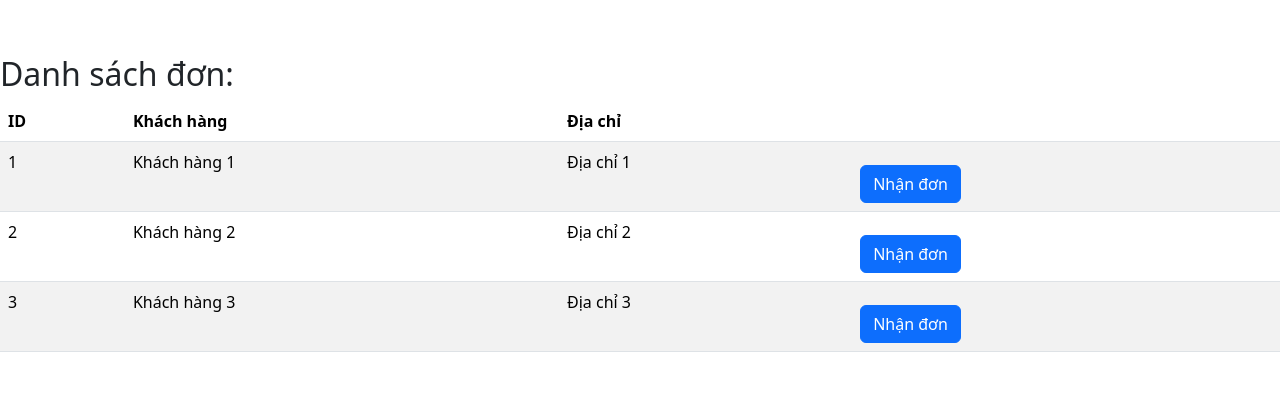
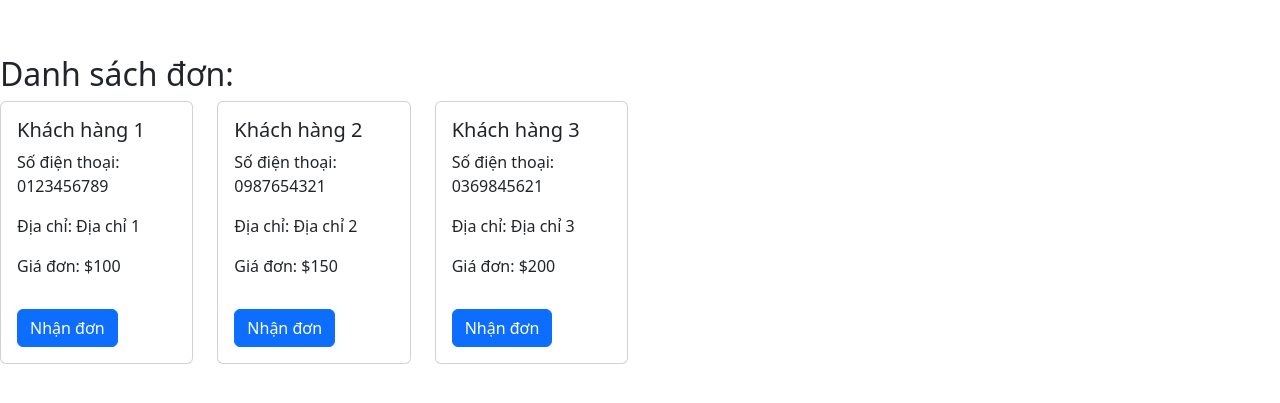
Before and after one commit to phanducmanhk65/Food-App, a React (Create React App) app in the folder frontend/: page /order in a window 1280 px wide. Shown: the part 345-748 px from the top of the page. Built offline with nearby package versions, Linux system fonts and the light colour scheme.

Commit message:
shipper page

```diff
--- a/frontend/package.json
+++ b/frontend/package.json
@@ -4,6 +4,7 @@
   "private": true,
   "dependencies": {
     "@ant-design/icons": "^5.1.4",
+    "@googlemaps/js-api-loader": "^1.16.2",
     "@testing-library/jest-dom": "^5.16.5",
     "@testing-library/react": "^13.4.0",
     "@testing-library/user-event": "^13.5.0",
--- a/frontend/src/views/shipper/OrderList.jsx
+++ b/frontend/src/views/shipper/OrderList.jsx
@@ -3,9 +3,10 @@ import 'bootstrap/dist/css/bootstrap.min.css';
 
 const OrderList = () => {
   const orders = [
-    { id: 1, customer: 'Khách hàng 1', address: 'Địa chỉ 1' },
-    { id: 2, customer: 'Khách hàng 2', address: 'Địa chỉ 2' },
-    { id: 3, customer: 'Khách hàng 3', address: 'Địa chỉ 3' },
+    { id: 1, customer: 'Khách hàng 1', phone: '0123456789', address: 'Địa chỉ 1', price: 100 },
+    { id: 2, customer: 'Khách hàng 2', phone: '0987654321', address: 'Địa chỉ 2', price: 150 },
+    { id: 3, customer: 'Khách hàng 3', phone: '0369845621', address: 'Địa chỉ 3', price: 200 },
+    // Thêm các đơn hàng khác tùy ý
   ];
 
   const handleAcceptOrder = (orderId) => {
@@ -15,28 +16,21 @@ const OrderList = () => {
   return (
     <div>
       <h2>Danh sách đơn:</h2>
-      <table className="table table-striped">
-        <thead>
-          <tr>
-            <th>ID</th>
-            <th>Khách hàng</th>
-            <th>Địa chỉ</th>
-            <th></th>
-          </tr>
-        </thead>
-        <tbody>
-          {orders.map((order) => (
-            <tr key={order.id}>
-              <td>{order.id}</td>
-              <td>{order.customer}</td>
-              <td>{order.address}</td>
-              <td>
+      <div className="row">
+        {orders.map((order) => (
+          <div key={order.id} className="col-lg-2 mb-2">
+            <div className="card">
+              <div className="card-body">
+                <h5 className="card-title">{order.customer}</h5>
+                <p className="card-text">Số điện thoại: {order.phone}</p>
+                <p className="card-text">Địa chỉ: {order.address}</p>
+                <p className="card-text">Giá đơn: ${order.price}</p>
                 <button className="btn btn-primary" onClick={() => handleAcceptOrder(order.id)}>Nhận đơn</button>
-              </td>
-            </tr>
-          ))}
-        </tbody>
-      </table>
+              </div>
+            </div>
+          </div>
+        ))}
+      </div>
     </div>
   );
 };
```
Also changed, not shown: 1 other file (tests, documents, lock files or other folders).
